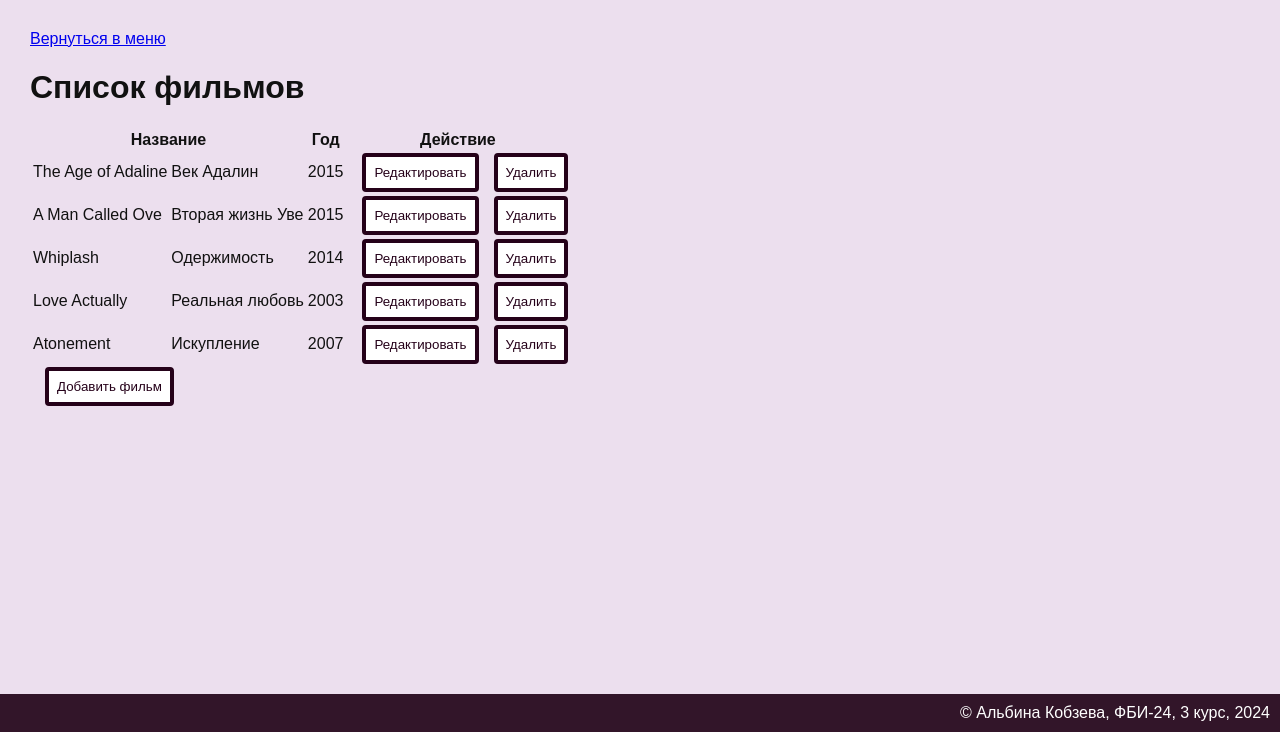
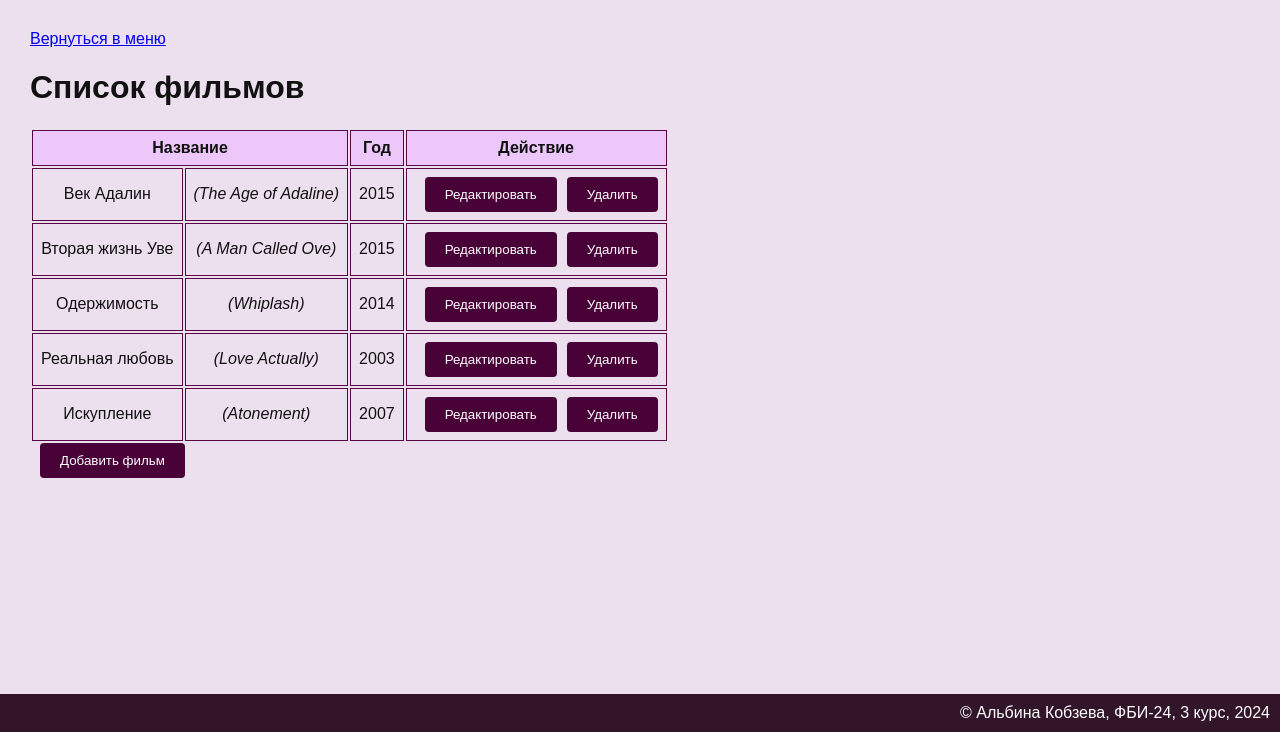
Before and after one commit to AlbinaKobzeva/web-programming-labs-2, a Flask app: page /lab7/ in a window 1280 px wide. Shown: the part 68-800 px from the top of the page. Run offline with Flask 3, Linux system fonts and the light colour scheme.

Commit message:
Самостоятельные задания

```diff
--- a/lab7.py
+++ b/lab7.py
@@ -58,6 +58,8 @@ def put_film(id):
     film = request.get_json()
     if film ['description'] == '':
         return jsonify({'description': 'Заполните описание'}), 400
+    if not film.get('title'):
+        film['title'] = film['title_ru']
     films[id] = film
     return jsonify(films[id])
 
@@ -68,5 +70,7 @@ def add_film():
         abort(400)
     if film.get('description', '') == '':
         return jsonify({'description': 'Заполните описание'}), 400
+    if not film.get('title'):
+        film['title'] = film['title_ru']
     films.append(film)
     return jsonify(film), 201
--- a/static/lab7/main.js
+++ b/static/lab7/main.js
@@ -12,7 +12,7 @@ function fillFilmList() {
             let tdTitleRus = document.createElement('td');
             let tdYear = document.createElement('td');
             let tdActions = document.createElement('td');
-            tdTitle.innerText = films[i].title == films[i].title_ru ? '': films[i].title;
+            tdTitle.innerHTML = films[i].title == films[i].title_ru ? '': `<i>(${films[i].title})</i>`;
             tdTitleRus.innerText = films[i].title_ru;
             tdYear.innerText = films[i].year;
             let editButton = document.createElement('button');
@@ -27,8 +27,8 @@ function fillFilmList() {
             }
             tdActions.appendChild(editButton);
             tdActions.appendChild(delButton);
+            tr.append(tdTitleRus);
             tr.append(tdTitle);
-            tr.append(tdTitleRus);
             tr.append(tdYear);
             tr.append(tdActions);
 
--- a/templates/lab7/lab7.html
+++ b/templates/lab7/lab7.html
@@ -6,6 +6,28 @@
 {% block script %}
 <script src="{{url_for('static', filename='lab7/main.js')}}"></script>
 <style>
+    th, td {
+        border: 1px solid #590544;
+        padding: 8px;
+        text-align: center;
+    }
+    th {
+        background-color: #edc6fa;
+    }
+    button {
+        padding: 10px 20px;
+        background-color: #490238;
+        color: white;
+        border: none;
+        border-radius: 4px;
+        cursor: pointer;
+        margin-left: 10px;
+    }
+
+    button:hover {
+        background-color:  #e69fc7;
+    }
+
     .modal {
         display: none;
         z-index: 100;
```
